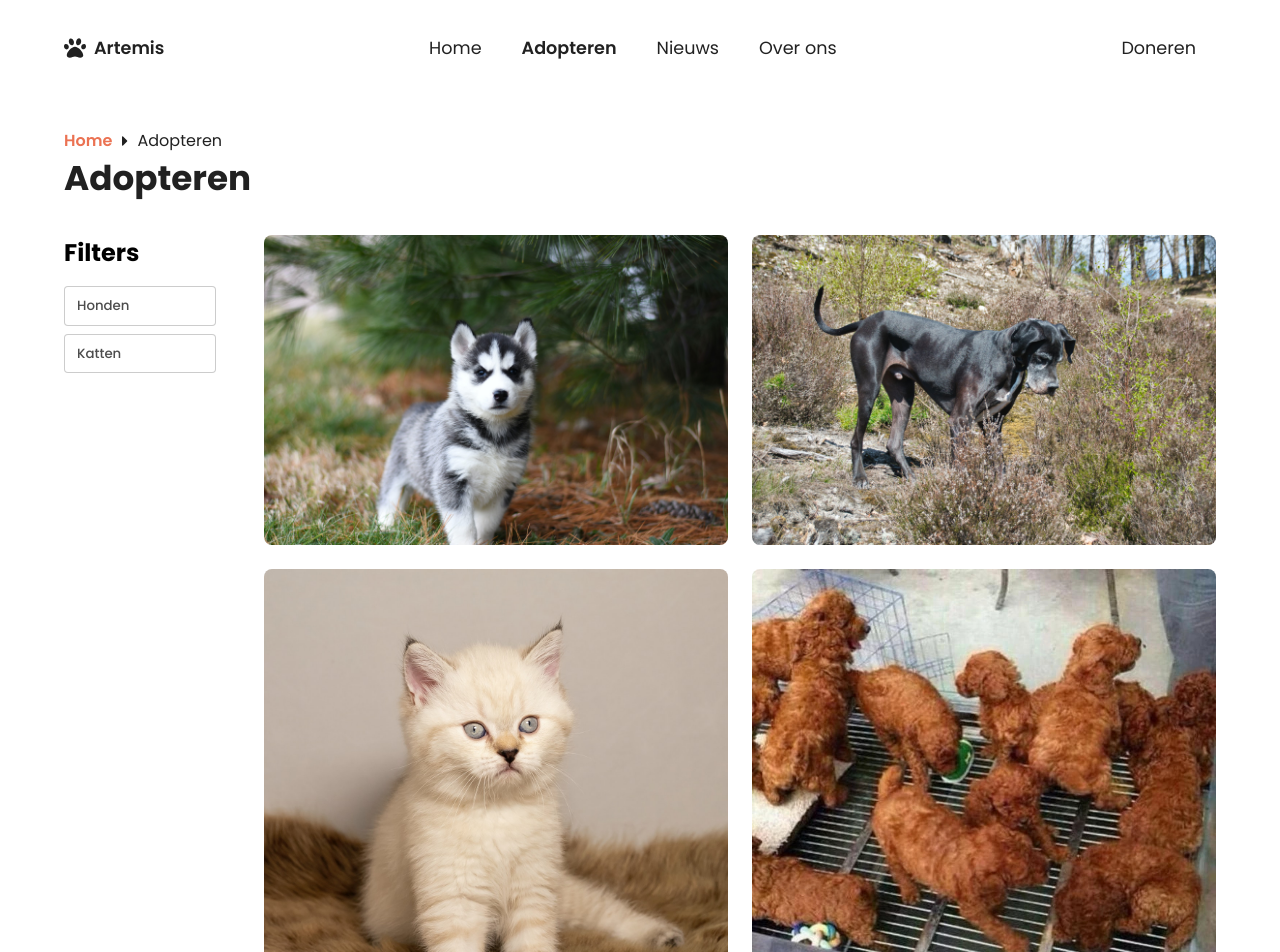
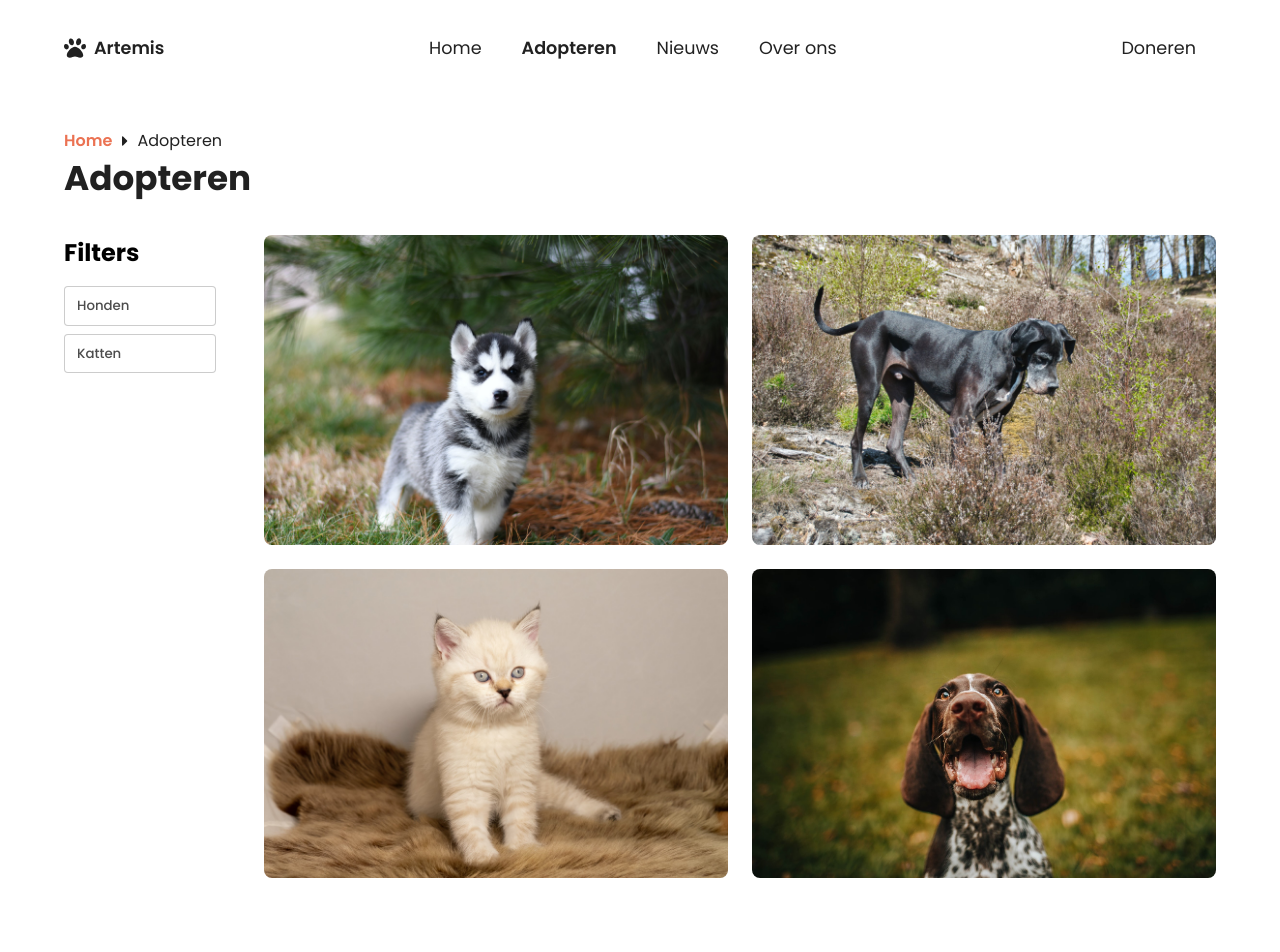
Before and after one commit to Markiesch/Artemis, a Vue app: page /adopteren in a window 1280 px wide. Shown: the top 952 px of the page. Built offline with nearby package versions, Linux system fonts and the light colour scheme.

Commit message:
Added pet

```diff
--- a/src/data/pets.ts
+++ b/src/data/pets.ts
@@ -1,9 +1,7 @@
-export type IPetFilter = "Honden" | "Katten" | "Overige";
-
 export interface IPet {
   name: string;
   description: string;
-  filter: IPetFilter;
+  filter: string;
   image: string;
 }
 
@@ -27,9 +25,9 @@ export const pets: IPet[] = [
     image: "mocha.jpg",
   },
   {
-    name: "Fried chicken",
+    name: "Crosby",
     description: "TODO",
     filter: "Honden",
-    image: "chickens.jpg",
+    image: "crosby.jpg",
   },
 ];
```
Also changed, not shown: public/assets/pets/crosby.jpg (added).
